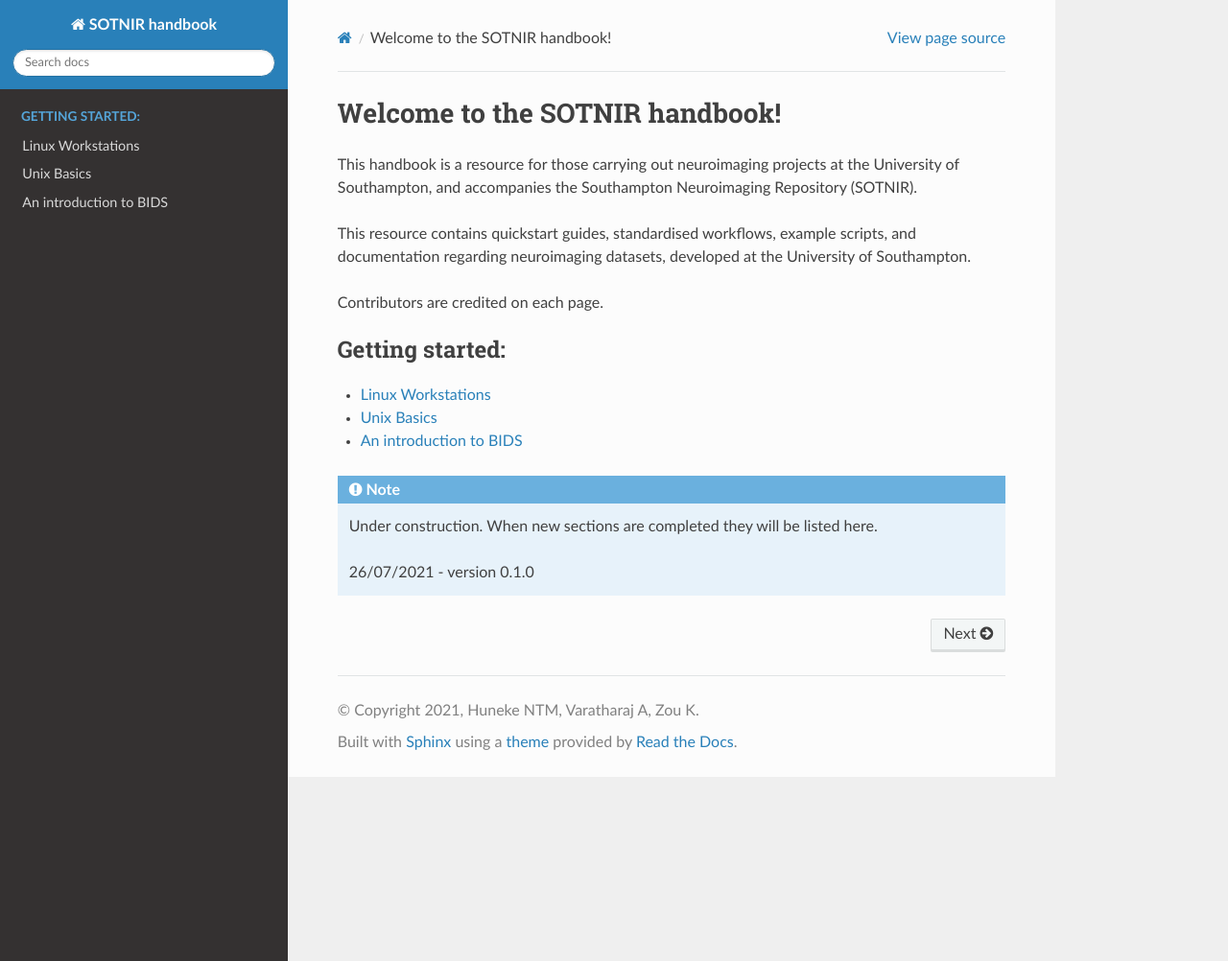
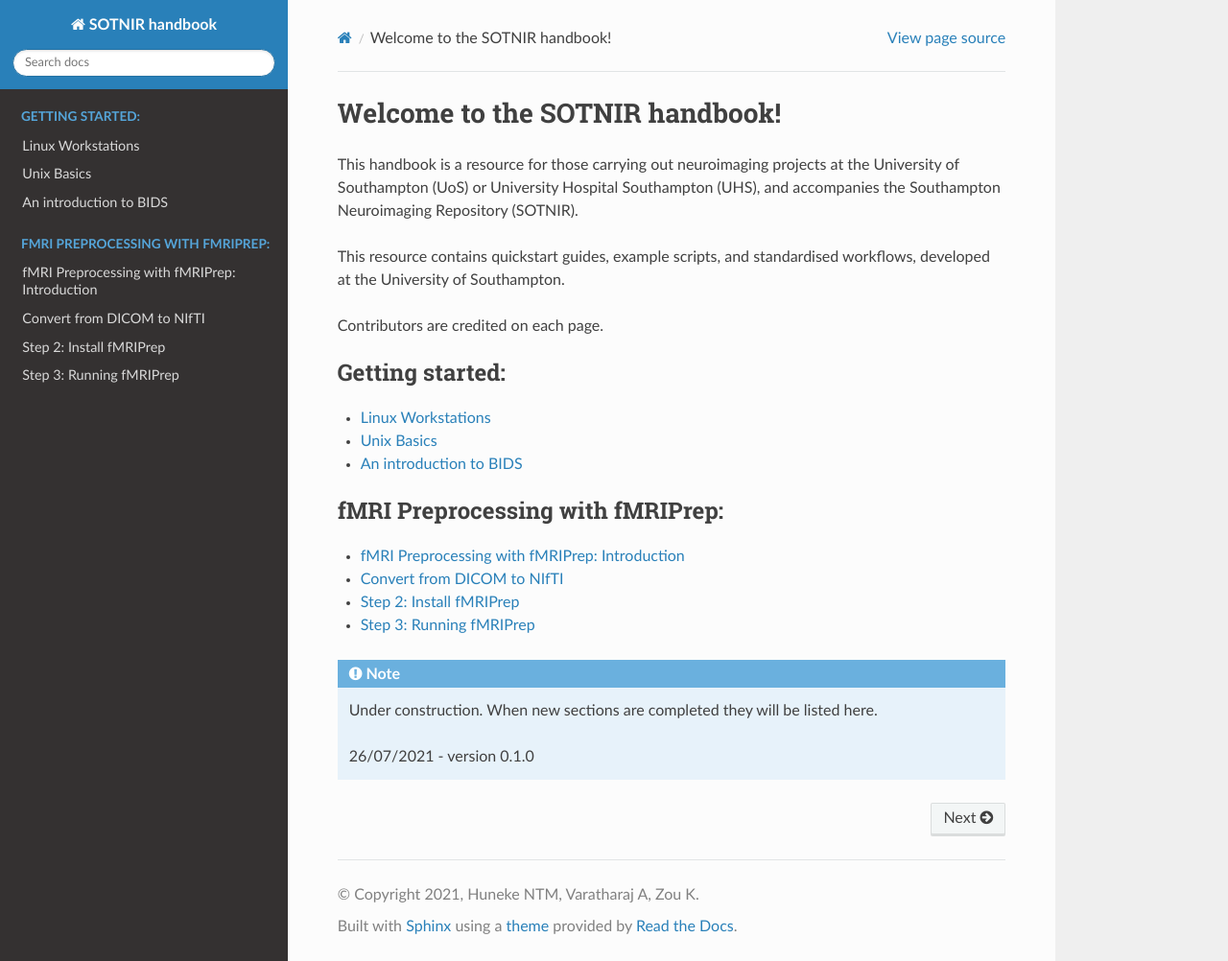
Before and after one commit to nhuneke/sotnir-handbook, a Sphinx documentation site: the page built from docs/index.rst, in a window 1280 px wide and 1002 px high. Shown: the whole window at 96% size. Built offline with Sphinx 7.4.7 and the Read the Docs theme 2.0.0, drawn with Linux system fonts in a browser that asks for light colours; part of the change alters nothing that is shown.

Commit message:
Add bare bones pages for fMRI preprocessing

```diff
--- /dev/null
+++ b/docs/fmriprep/convert2nifti.rst
@@ -0,0 +1,369 @@
+.. _convert2nifti.rst:
+
+====================================
+Convert from DICOM to NIfTI
+====================================
+| Contributors: Nathan TM Huneke, Harry Fagan
+| Maintainers: Nathan TM Huneke
+
+------------------------------------------
+
+fMRIPrep is an example of a BIDS app. Therefore, before we can run fMRIPrep,
+we need to convert our data from the DICOM format output by the scanner
+to NIfTI in the BIDS structure. To do this, we suggest using an app called Dcm2bids (link).
+
+Installation
+---------------------
+
+Software Requirements
+~~~~~~~~~~~~~~~~~~~~~
+* Conda
+* Pigz
+* Dcm2niix
+
+If you are using a University of Southampton Linux workstation then see
+:doc:`the page on Linux workstations </getting-started/linux-machines>` for more
+information on setting these up.
+
+If you are using a personal machine, first install conda, and then install
+pigz and dcm2niix with the following command:
+
+.. code-block:: python
+
+    conda install -c conda-forge <program name>
+
+.. warning::
+
+    We suggest all neuroimaging software and analyses are installed and run
+    in a self-contained conda environment (hyperlink to be inserted).
+
+Installing Dcm2bids
+~~~~~~~~~~~~~~~~~~~~~
+After installing the required software above, dcm2bids can be installed
+with the following command:
+
+.. code-block:: python
+
+    conda install -c conda-forge dcm2bids
+
+The Dcm2bids Helper
+---------------------
+The scanner will output a number of original and derived series, most of which
+are not required for further analysis and do not need to be stored in the BIDS tree.
+Those that are required need to be placed in the correct part of the directory tree, along with
+their JSON sidecar files. How is this achieved? The Dcm2bids helper will
+run a dummy conversion, allowing you to see all the series in NIfTI format their JSON
+sidecar files. You can then decide which ones to keep and build a configuration file
+that will automatically place the correct images in their corresponding places in
+the directory tree.
+
+Here is an example of some source data from the scanner for a single subject: ::
+
+    study/
+        sourcedata/
+            sub-01/
+                2/
+                    IM-0001-0001.dcm
+                    IM-0001-0002.dcm
+                    IM-0001-0003.dcm
+                    ...
+                3/
+                4/
+                5/
+                6/
+                7/
+                8/
+                9/
+                10/
+                11/
+                12/
+                13/
+                14/
+                15/
+                16/
+                17/
+                18/
+                19/
+                20/
+
+Each directory within ``sub-01/`` is a series containing a number of DICOM images.
+At the moment they don't mean much to us. Now if we run the Dcm2bids helper with
+
+.. code-block:: bash
+
+    dcm2bids_helper -d sub-01 -o ../bids/
+
+This creates a directory within the specified output directory ``bids/`` called
+``tmp_dcm2bids/helper/``. Let's have a look inside this directory: ::
+
+    study/
+        sourcedata/
+            sub-01/
+        bids/
+            tmp_dcm2bids/
+                helper/
+                    002_study_t1_mprage_sag_p2_iso_1.0_20180512142245.json
+                    002_study_t1_mprage_sag_p2_iso_1.0_20180512142245.nii.gz
+                    003_study_ep2d_diff_b1300_iso2p4_phase_AP_36dir_20180512142245.bval
+                    003_study_ep2d_diff_b1300_iso2p4_phase_AP_36dir_20180512142245.bvec
+                    003_study_ep2d_diff_b1300_iso2p4_phase_AP_36dir_20180512142245.json
+                    003_study_ep2d_diff_b1300_iso2p4_phase_AP_36dir_20180512142245.nii.gz
+                    004_study_ep2d_diff_b1300_iso2p4_phase_AP_36dir_20180512142245.json
+                    004_study_ep2d_diff_b1300_iso2p4_phase_AP_36dir_20180512142245.nii.gz
+                    005_study_ep2d_diff_b1300_iso2p4_phase_AP_36dir_20180512142245.bval
+                    005_study_ep2d_diff_b1300_iso2p4_phase_AP_36dir_20180512142245.bvec
+                    005_study_ep2d_diff_b1300_iso2p4_phase_AP_36dir_20180512142245.json
+                    005_study_ep2d_diff_b1300_iso2p4_phase_AP_36dir_20180512142245.nii.gz
+                    006_study_ep2d_diff_b1300_iso2p4_phase_AP_36dir_20180512142245.json
+                    006_study_ep2d_diff_b1300_iso2p4_phase_AP_36dir_20180512142245.nii.gz
+                    007_study_ep2d_diff_b1300_iso2p4_phase_AP_36dir_20180512142245.json
+                    007_study_ep2d_diff_b1300_iso2p4_phase_AP_36dir_20180512142245.nii.gz
+                    009_study_gre_field_mapping_2.5mm_20180512142245_e1.json
+                    009_study_gre_field_mapping_2.5mm_20180512142245_e1.nii.gz
+                    009_study_gre_field_mapping_2.5mm_20180512142245_e2.json
+                    009_study_gre_field_mapping_2.5mm_20180512142245_e2.nii.gz
+                    010_study_gre_field_mapping_2.5mm_20180512142245_e2_ph.json
+                    010_study_gre_field_mapping_2.5mm_20180512142245_e2_ph.nii.gz
+                    011_study_ep2d_bold_moco_p4_2.5mm_TR2500_378_REST_20180512142245.json
+                    011_study_ep2d_bold_moco_p4_2.5mm_TR2500_378_REST_20180512142245.nii.gz
+                    012_study_ep2d_bold_moco_p4_2.5mm_TR2500_378_REST_MoCo_20180512142245.json
+                    012_study_ep2d_bold_moco_p4_2.5mm_TR2500_378_REST_MoCo_20180512142245.nii.gz
+                    013_study_ep2d_bold_moco_p4_2.5mm_TR2500_378_REST_20180512142245.json
+                    013_study_ep2d_bold_moco_p4_2.5mm_TR2500_378_REST_20180512142245.nii.gz
+                    014_study_ep2d_bold_moco_p4_2.5mm_TR2500_378_REST_MoCo_20180512142245.json
+                    014_study_ep2d_bold_moco_p4_2.5mm_TR2500_378_REST_MoCo_20180512142245.nii.gz
+                    015_study_ep2d_bold_moco_p4_2.5mm_TR2500_378_REST_MoCo_20180512142245.json
+                    015_study_ep2d_bold_moco_p4_2.5mm_TR2500_378_REST_MoCo_20180512142245.nii.gz
+                    016_study_ep2d_bold_moco_p4_2.5mm_TR2500_178_FACES_20180512142245.json
+                    016_study_ep2d_bold_moco_p4_2.5mm_TR2500_178_FACES_20180512142245.nii.gz
+                    017_study_ep2d_bold_moco_p4_2.5mm_TR2500_178_FACES_MoCo_20180512142245.json
+                    017_study_ep2d_bold_moco_p4_2.5mm_TR2500_178_FACES_MoCo_20180512142245.nii.gz
+                    018_study_ep2d_bold_moco_p4_2.5mm_TR2500_178_FACES_20180512142245.json
+                    018_study_ep2d_bold_moco_p4_2.5mm_TR2500_178_FACES_20180512142245.nii.gz
+                    019_study_ep2d_bold_moco_p4_2.5mm_TR2500_178_FACES_MoCo_20180512142245.json
+                    019_study_ep2d_bold_moco_p4_2.5mm_TR2500_178_FACES_MoCo_20180512142245.nii.gz
+                    020_study_ep2d_bold_moco_p4_2.5mm_TR2500_178_FACES_20180512142245.json
+                    020_study_ep2d_bold_moco_p4_2.5mm_TR2500_178_FACES_20180512142245.nii.gz
+
+This makes a bit more sense. We can see this study is made up of a T1-weighted anatomical scan, DTI, field mapping, fMRI at rest and during
+a faces task. Not all of these series are original scans, some are derived by the scanner. It is the original scans we need
+for further analysis. Opening up the JSON sidecar files can give more information.
+
+Configuring Dcm2bids
+---------------------
+To tell Dcm2bids which images are anatomical, DTI, etc. we need to create a configuration JSON file.
+This file should be kept in your dataset in a directory called ``code/``. Here is an example configuration file
+based on this study:
+
+.. code-block:: json
+
+    {
+        "descriptions": [
+            {
+            "dataType": "anat",
+            "modalityLabel": "T1w",
+            "criteria": {
+                "SeriesDescription": "t1_mprage_sag_p2_iso_1.0"
+                }
+            },
+            {
+            "dataType": "dwi",
+            "modalityLabel": "dwi"
+            "criteria": {
+                "SidecarFilename": "003_*"
+                }
+            },
+            {
+            "dataType": "fmap",
+            "modalityLabel": "magnitude1",
+            "IntendedFor": [
+                5,
+                6
+            ],
+            "criteria": {
+                "SeriesDescription": "gre_field_mapping_2.5x2.5x3",
+                "EchoNumber": 1
+                }
+            },
+            {
+            "dataType": "fmap",
+            "modalityLabel": "magnitude2",
+            "IntendedFor": [
+                5,
+                6
+            ],
+            "criteria": {
+                "SidecarFilename": "*_e2.json"
+                }
+            },
+            {
+            "dataType": "fmap",
+            "modalityLabel": "phasediff",
+            "IntendedFor": [
+                5,
+                6
+            ],
+            "criteria": {
+                "SidecarFilename": "*_e2_ph.json"
+                }
+            },
+            {
+            "dataType": "func",
+            "modalityLabel": "bold",
+            "customLabels": "task-rest",
+            "criteria": {
+                "SeriesDescription": "ep2d_bold_moco_p4_2.5mm_TR2500_378_REST",
+                "ImageType": [
+                    "ORIGINAL",
+                    "PRIMARY",
+                    "FMRI",
+                    "NONE",
+                    "ND",
+                    "MOSAIC"
+                    ]
+                },
+            "sidecarChanges": {
+                "TaskName": "rest"
+                }
+            },
+            {
+            "dataType": "func",
+            "modalityLabel": "bold",
+            "customLabels": "task-faces",
+            "criteria": {
+                "SeriesDescription": "ep2d_bold_moco_p4_2.5mm_TR2500_178_FACES",
+                "ImageType": [
+                    "ORIGINAL",
+                    "PRIMARY",
+                    "FMRI",
+                    "NONE",
+                    "ND",
+                    "MOSAIC"
+                    ]
+                },
+            "sidecarChanges": {
+                "TaskName": "faces"
+                }
+            }
+        ]
+    }
+
+The idea behind this configuration file is that Dcm2bids will search through all of the JSON sidecar files
+during the conversion and look for matches with the ``criteria`` specified in the configuration file.
+Wherever a match is found, that NIfTI file and its JSON sidecar will be moved to the correct place in the BIDS
+tree. It is important therefore that the ``criteria`` you specify apply *to one scan only*. Otherwise Dcm2bids
+will show an error.
+
+The ``customLabels`` fields are used to name the files after conversion. Use ``customLabels`` to add information, e.g. task name,
+after the modality label. Dcm2bids will use information in ``sidecarChanges`` to write
+lines into the converted NIfTI file's corresponding JSON sidecar. This is important for adding task names for BOLD
+runs, a BIDS requirement. You can also add other extra information if needed.
+
+The least intuitive field is the ``IntendedFor`` field. In the example above, this field is a list describing which scans
+the field map applies to. In this case it is each of the BOLD runs, which are the 6th and 7th scans described in the file.
+The configuration file counts up from 0, so in our file above, the number for each scan is as follows: ::
+
+    T1w (0)
+    DTI (1)
+    Fieldmap 1st echo (2)
+    Fieldmap 2nd echo (3)
+    Fieldmap Diff (4)
+    BOLD rest (5)
+    BOLD faces (6)
+
+Running Dcm2bids
+---------------------
+.. note::
+
+    Prior to running Dcm2bids for the first time you can optionally run ``dcm2bids_scaffold`` to pre-populate your BIDS
+    folder with some key files, like so:
+
+    .. code-block:: bash
+
+        dcm2bids_scaffold -o OUTPUT_DIR
+
+
+Once you have written your configuration file, Dcm2bids can be run as follows:
+
+.. code-block:: bash
+
+    dcm2bids -d sourcedata/sub-01 -p 01 -c code/bids_config.json --forceDcm2niix
+
+There's a few arguments to note here:
+* ``-d`` refers to the DICOM directory
+* ``-p`` refers to participant ID
+* ``-c`` refers to the location of your configuration file
+* ``--forceDcm2niix`` forces the use of Dcm2niix for the dicom to NIfTI conversion
+
+If this were a multi-session study, you would need to add a session label argument (``-s``) to the command above. For example:
+
+.. code-block:: bash
+
+    dcm2bids -d sourcedata/sub-01 -p 01 -s 02 -c code/bids_config.json --forceDcm2niix
+
+This would convert the data for sub-01, session 02.
+
+Example scripts
+-----------------
+
+.. note::
+
+    To add - a simple script
+
+Here is an example script using DataLad to convert either a single session or both sessions for a multi-session experiment:
+
+.. code-block:: bash
+
+    #!/bin/bash
+
+    set -e -u
+
+    echo "Enter subject IDs to add MRI data for: "
+
+    read -a SUBS  # create array from input
+
+    prefix="sub-"
+
+    datalad update -d sourcedata -r --merge
+    datalad save -r
+
+    for sub in "${SUBS[@]}"  # loop through array
+    do
+        label=${sub/#$prefix}  # remove prefix to define participant label
+    # Check which session to convert
+        read -p "For ${sub}, convert dicoms for session1, session2 or both?
+    (Enter session1, session2, or both): " sessn
+    # Run conversion
+        case "$sessn" in
+            session1)  # commands for session1 only
+                echo "Converting session 1 only..."
+                echo
+                datalad run \
+                -i sourcedata/${sub}/ses-01/ \
+                -o ${sub}/ses-01/ \
+                -m "Convert ${sub}/ses-01 to nifti" \
+                "dcm2bids -d sourcedata/${sub}/ses-01 -p ${label} -s 01 -c code/bids_config.json --forceDcm2niix" ;;
+            session2)  # commands for session2 only
+                echo "Converting session 2 only..."
+                echo
+                datalad run \
+                 -i sourcedata/${sub}/ses-02/ \
+                 -o ${sub}/ses-02/ \
+                 -m "Convert ${sub}/ses-02 to nifti" \
+                "dcm2bids -d sourcedata/${sub}/ses-02 -p ${label} -s 02 -c code/bids_config.json --forceDcm2niix" ;;
+            both)  # commands for both sessions
+                echo "Converting both sessions..."
+                echo
+                sessions=("01" "02")
+                for sesh in "${sessions[@]}"
+                do
+                    datalad run \
+                     -i sourcedata/${sub}/ses-${sesh}/ \
+                     -o ${sub}/ses-${sesh}/ \
+                    -m "Convert ${sub}/ses-${sesh} to nifti" \
+                    "dcm2bids -d sourcedata/${sub}/ses-${sesh} -p ${label} -s ${sesh} -c code/roar_bids_config.json --forceDcm2niix" ;;
+            *)  # else
+                    echo "$(tput setaf 1)$(tput bold)ERROR$(tput sgr 0)"  # "ERROR" red & bold
+                    echo "Please enter session1, session2, or both" ;;
+        esac
+    done
--- /dev/null
+++ b/docs/fmriprep/install-fmriprep.rst
@@ -0,0 +1,11 @@
+.. _install-fmriprep.rst:
+
+====================================
+Step 2: Install fMRIPrep
+====================================
+| Contributors: Nathan TM Huneke
+| Maintainers: Nathan TM Huneke
+
+------------------------------------------
+
+Under construction
--- /dev/null
+++ b/docs/fmriprep/intro.rst
@@ -0,0 +1,11 @@
+.. _intro.rst:
+
+==============================================
+fMRI Preprocessing with fMRIPrep: Introduction
+==============================================
+| Contributors: Nathan TM Huneke
+| Maintainers: Nathan TM Huneke
+
+------------------------------------------
+
+Under construction
--- /dev/null
+++ b/docs/fmriprep/running-fmriprep.rst
@@ -0,0 +1,11 @@
+.. _running-fmriprep.rst:
+
+====================================
+Step 3: Running fMRIPrep
+====================================
+| Contributors: Nathan TM Huneke
+| Maintainers: Nathan TM Huneke
+
+------------------------------------------
+
+Under construction
--- a/docs/index.rst
+++ b/docs/index.rst
@@ -6,9 +6,9 @@
 Welcome to the SOTNIR handbook!
 ===========================================
 
-This handbook is a resource for those carrying out neuroimaging projects at the University of Southampton, and accompanies the Southampton Neuroimaging Repository (SOTNIR).
+This handbook is a resource for those carrying out neuroimaging projects at the University of Southampton (UoS) or University Hospital Southampton (UHS), and accompanies the Southampton Neuroimaging Repository (SOTNIR).
 
-This resource contains quickstart guides, standardised workflows, example scripts, and documentation regarding neuroimaging datasets, developed at the University of Southampton.
+This resource contains quickstart guides, example scripts, and standardised workflows, developed at the University of Southampton.
 
 Contributors are credited on each page.
 
@@ -21,12 +21,17 @@ Contributors are credited on each page.
    getting-started/BIDS.rst
 
 .. toctree::
-	:maxdepth: 1
-	:caption: BIDS:
+   :maxdepth: 1
+   :caption: fMRI Preprocessing with fMRIPrep:
+
+   fmriprep/intro.rst
+   fmriprep/convert2nifti.rst
+   fmriprep/install-fmriprep.rst
+   fmriprep/running-fmriprep.rst
 
 .. toctree::
    :maxdepth: 1
-   :caption: fMRI Preprocessing with fMRIPrep:
+   :caption: fMRI Analysis:
 
 .. note::
 	Under construction. When new sections are completed they will be listed here.
```
